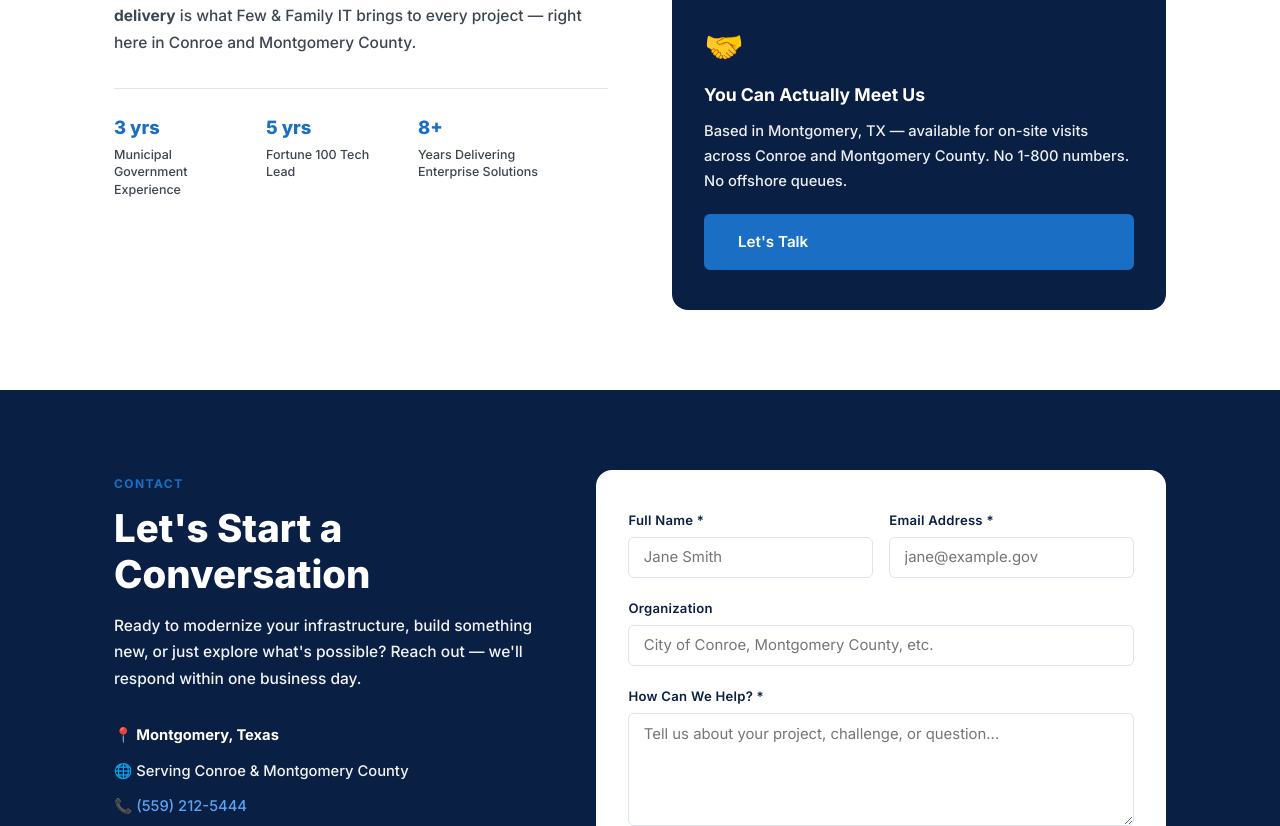
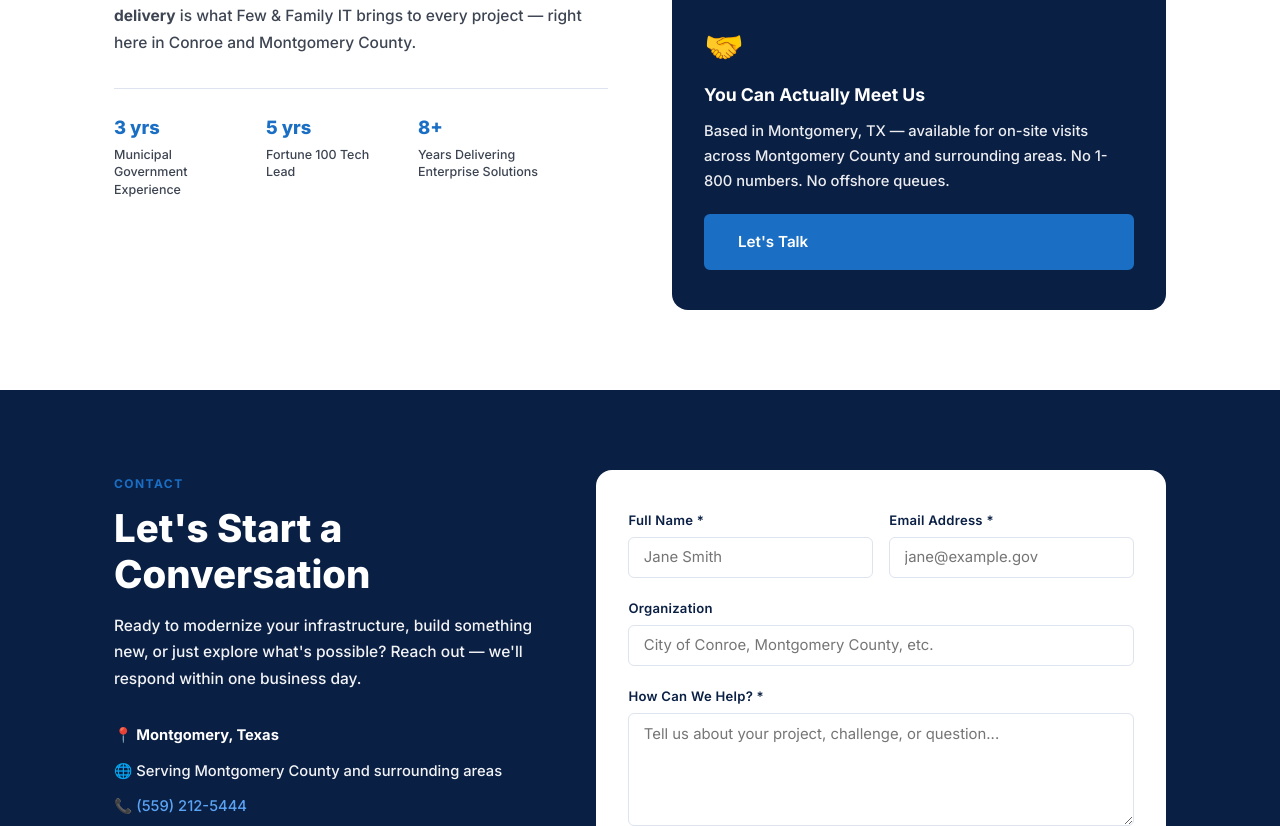
Before and after one commit to omence/FewAndFamilyIT, a React (Vite) app: page / in a window 1280 px wide. Shown: the part 2001-2827 px from the top of the page. Built offline with nearby package versions, Linux system fonts and the light colour scheme; no server answers.

Commit message:
change text

```diff
--- a/src/components/About.jsx
+++ b/src/components/About.jsx
@@ -57,8 +57,8 @@ export default function About() {
               <div className={styles.calloutIcon} aria-hidden="true">🤝</div>
               <h3>You Can Actually Meet Us</h3>
               <p>
-                Based in Montgomery, TX — available for on-site visits across Conroe
-                and Montgomery County. No 1-800 numbers. No offshore queues.
+                Based in Montgomery, TX — available for on-site visits across Montgomery
+                County and surrounding areas. No 1-800 numbers. No offshore queues.
               </p>
               <a href="#contact" className="btn btn-primary">Let's Talk</a>
             </div>
--- a/src/components/Contact.jsx
+++ b/src/components/Contact.jsx
@@ -120,7 +120,7 @@ export default function Contact() {
           </p>
           <ul className={styles.details} aria-label="Contact information">
             <li><span aria-hidden="true">📍</span> <strong>Montgomery, Texas</strong></li>
-            <li><span aria-hidden="true">🌐</span> Serving Conroe &amp; Montgomery County</li>
+            <li><span aria-hidden="true">🌐</span> Serving Montgomery County and surrounding areas</li>
             <li><span aria-hidden="true">📞</span> <a href="tel:+15592125444">{PHONE_LABEL}</a></li>
             <li><span aria-hidden="true">✉️</span> <a href={`mailto:${EMAIL}`}>{EMAIL}</a></li>
           </ul>
```
